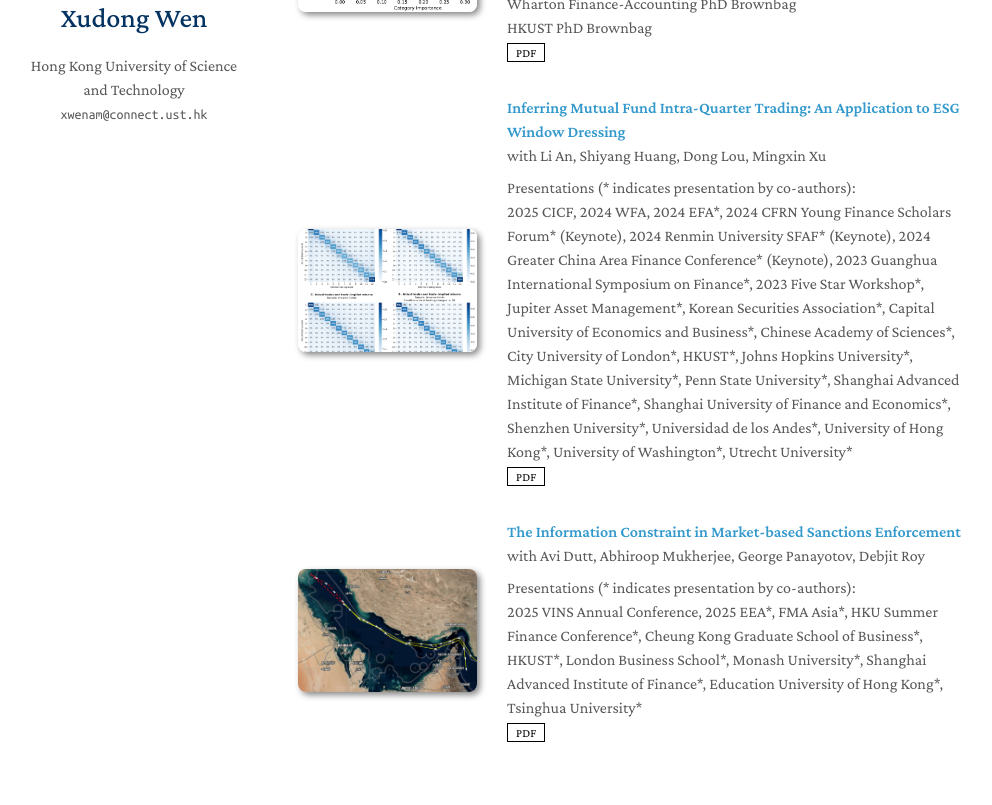
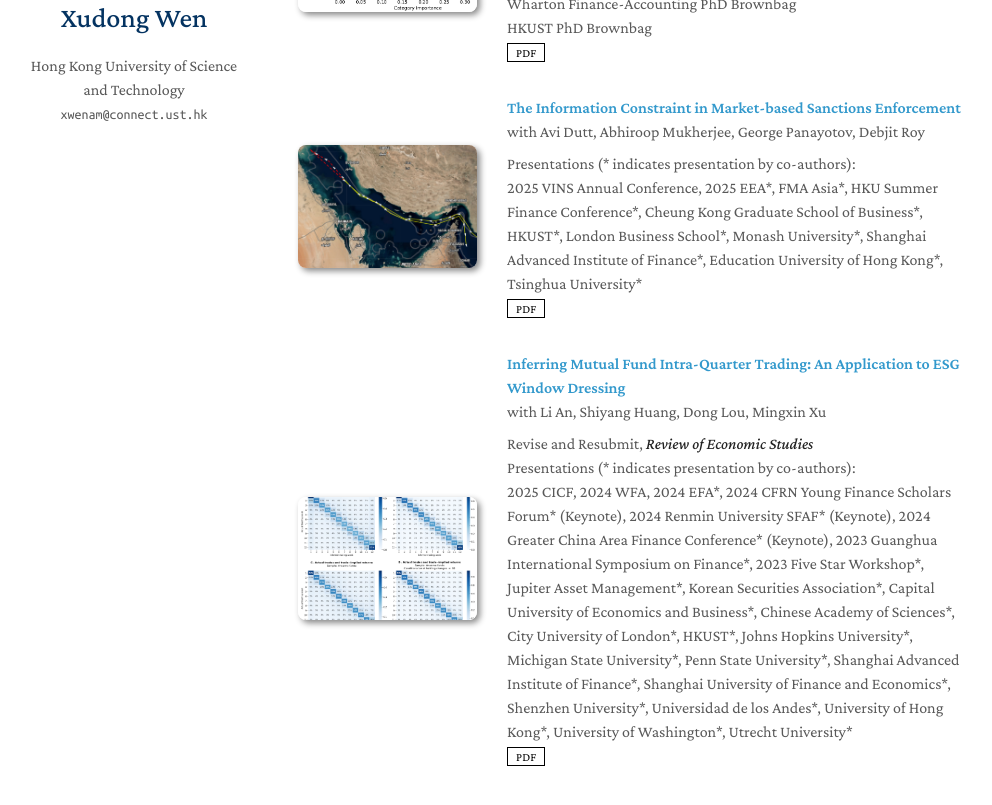
Before and after one commit to xd-wen/xd-wen.github.io, a Jekyll site: the page built from index.md, in a window 1280 px wide and 1362 px high, cut to the strip 468-1273 px from the top of the window. Shown: the whole strip, without its empty margins (142-1134 px from the left). Built offline with Jekyll 4.4.1, drawn with Linux system fonts in a browser that asks for light colours; a style sheet for code colours, icons or effects is not loaded; our own code applies the rules of GitHub Pages for plain Markdown files.

Commit message:
Update publications.yml

```diff
--- a/_data/publications.yml
+++ b/_data/publications.yml
@@ -6,14 +6,14 @@ main:
     pdf: https://www.xudongwen.com/assets/files/JMP.pdf
     image: ./assets/img/fig_TSL.png
 
-  - title: "Inferring Mutual Fund Intra-Quarter Trading: An Application to ESG Window Dressing"
-    authors: with Li An, Shiyang Huang, Dong Lou, Mingxin Xu
-    conference: Presentations (* indicates presentation by co-authors)&#58;<br>2025 CICF, 2024 WFA, 2024 EFA*, 2024 CFRN Young Finance Scholars Forum* (Keynote), 2024 Renmin University SFAF* (Keynote), 2024 Greater China Area Finance Conference* (Keynote), 2023 Guanghua International Symposium on Finance*, 2023 Five Star Workshop*, Jupiter Asset Management*, Korean Securities Association*, Capital University of Economics and Business*, Chinese Academy of Sciences*, City University of London*, HKUST*, Johns Hopkins University*, Michigan State University*, Penn State University*, Shanghai Advanced Institute of Finance*, Shanghai University of Finance and Economics*, Shenzhen University*, Universidad de los Andes*, University of Hong Kong*, University of Washington*, Utrecht University*
-    pdf: https://www.xudongwen.com/assets/files/ESG_Window_Dressing.pdf
-    image: ./assets/img/fig_ESG_WD.png
-
   - title: "The Information Constraint in Market-based Sanctions Enforcement"
     authors: with Avi Dutt, Abhiroop Mukherjee, George Panayotov, Debjit Roy
     conference: Presentations (* indicates presentation by co-authors)&#58;<br>2025 VINS Annual Conference, 2025 EEA*, FMA Asia*, HKU Summer Finance Conference*, Cheung Kong Graduate School of Business*, HKUST*, London Business School*, Monash University*, Shanghai Advanced Institute of Finance*, Education University of Hong Kong*, Tsinghua University*
     pdf: https://www.xudongwen.com/assets/files/Information_and_Sanctions.pdf
     image: ./assets/img/fig_SSSS.png
+
+  - title: "Inferring Mutual Fund Intra-Quarter Trading: An Application to ESG Window Dressing"
+    authors: with Li An, Shiyang Huang, Dong Lou, Mingxin Xu
+    conference: Revise and Resubmit, <strong><em>Review of Economic Studies</em></strong><br>Presentations (* indicates presentation by co-authors)&#58;<br>2025 CICF, 2024 WFA, 2024 EFA*, 2024 CFRN Young Finance Scholars Forum* (Keynote), 2024 Renmin University SFAF* (Keynote), 2024 Greater China Area Finance Conference* (Keynote), 2023 Guanghua International Symposium on Finance*, 2023 Five Star Workshop*, Jupiter Asset Management*, Korean Securities Association*, Capital University of Economics and Business*, Chinese Academy of Sciences*, City University of London*, HKUST*, Johns Hopkins University*, Michigan State University*, Penn State University*, Shanghai Advanced Institute of Finance*, Shanghai University of Finance and Economics*, Shenzhen University*, Universidad de los Andes*, University of Hong Kong*, University of Washington*, Utrecht University*
+    pdf: https://www.xudongwen.com/assets/files/ESG_Window_Dressing.pdf
+    image: ./assets/img/fig_ESG_WD.png
```
